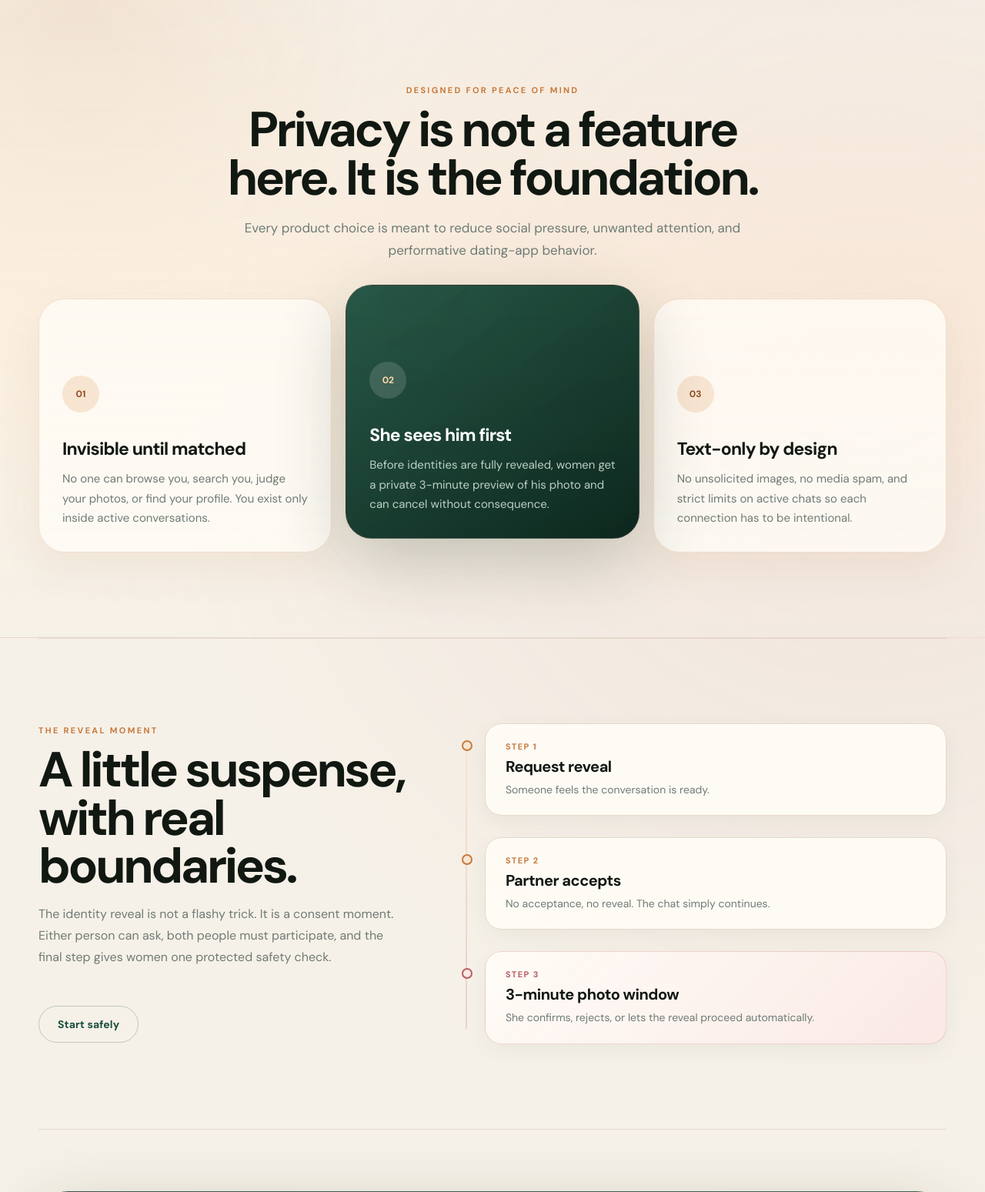
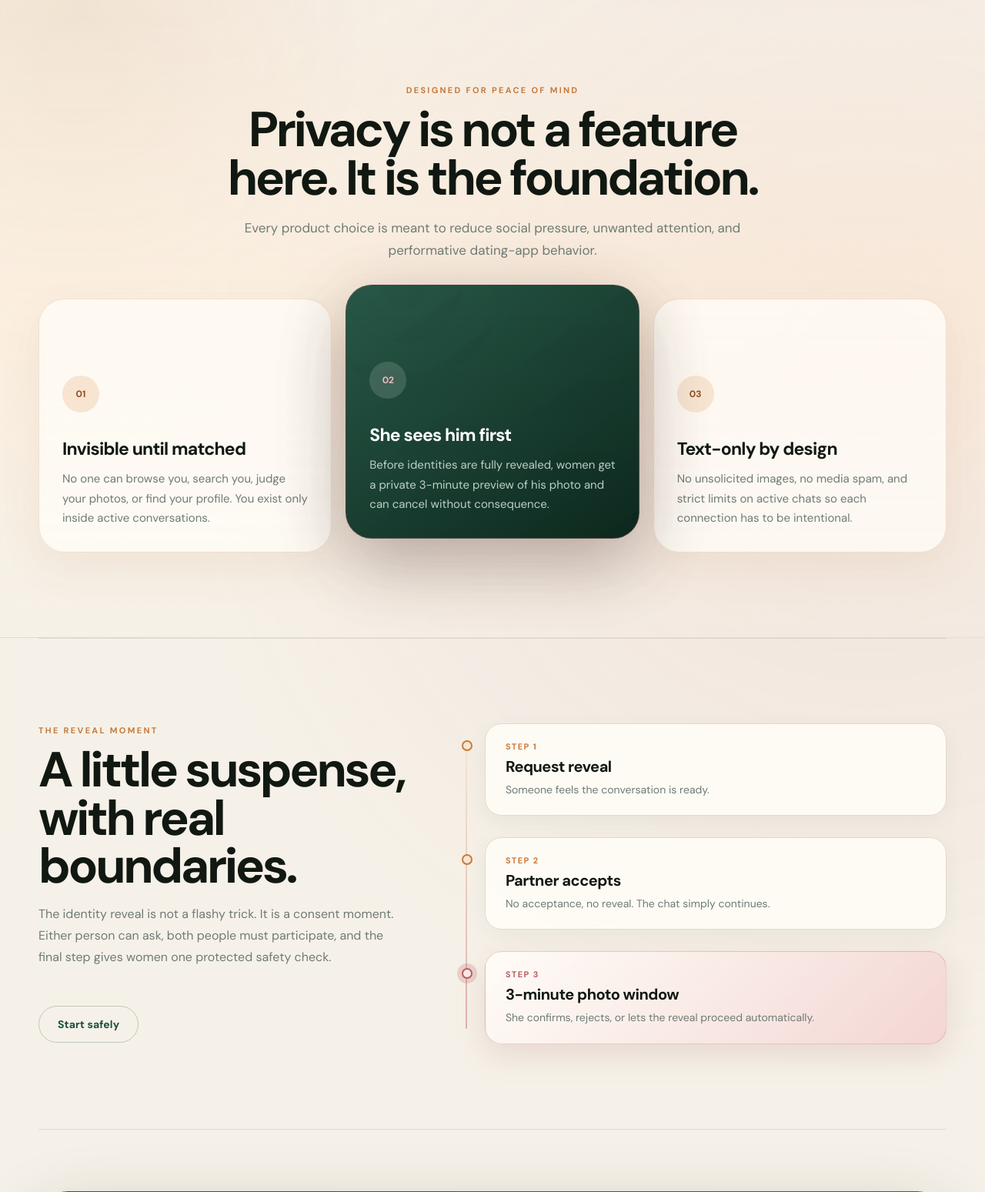
Before and after one commit to hraj065-blip/GIMconnect, a Django app: page / in a window 1280 px wide. Shown: the part 2255-3804 px from the top of the page at 77% size. Run offline with Django 5.2, Linux system fonts and the light colour scheme; some web fonts are replaced.

Commit message:
Add new color variables and update styles

```diff
--- a/static/connect/app.css
+++ b/static/connect/app.css
@@ -15,7 +15,10 @@
   --ember-dark: #8f4d23;
   --ember-soft: #f7e5d1;
   --rose: #b85d63;
+  --rose-deep: #8c4348;
   --rose-soft: #fae8e5;
+  --blush: #f3d6d3;
+  --rose-glow: rgba(184, 93, 93, .22);
   --shadow: 0 18px 54px rgba(14, 38, 27, .11);
   --shadow-lg: 0 30px 90px rgba(8, 35, 25, .22);
   --radius: 28px;
@@ -700,11 +752,11 @@ button {
 .safety-card.featured {
   background:
     linear-gradient(145deg, rgba(28, 80, 63, .95), rgba(8, 35, 25, .98)),
-    radial-gradient(circle at 20% 0%, rgba(255, 218, 174, .28), transparent 35%);
+    radial-gradient(circle at 20% 0%, rgba(232, 168, 173, .26), transparent 35%);
   color: white;
   transform: translateY(-18px);
-  box-shadow: var(--shadow-lg);
-  border-color: rgba(184, 93, 99, .22);
+  box-shadow: 0 30px 90px rgba(140, 67, 72, .20), 0 30px 90px rgba(8, 35, 25, .22);
+  border-color: rgba(184, 93, 93, .32);
 }
 
 .soft-icon {
@@ -721,7 +773,7 @@ button {
 
 .safety-card.featured .soft-icon {
   background: rgba(255, 255, 255, .14);
-  color: #ffd9a8;
+  color: #f0bcc0;
 }
 
 .safety-card h3 {
@@ -775,7 +827,7 @@ button {
   top: 20px;
   bottom: 20px;
   width: 2px;
-  background: linear-gradient(to bottom, var(--ember-soft), rgba(184, 93, 99, .22));
+  background: linear-gradient(to bottom, var(--ember-soft), rgba(184, 93, 93, .42));
   border-radius: 1px;
 }
 
@@ -807,6 +859,7 @@ button {
 .dot-rose {
   background: var(--rose-soft);
   border-color: var(--rose);
+  box-shadow: 0 0 0 6px var(--rose-glow);
 }
 
 .timeline-card {
@@ -824,8 +877,13 @@ button {
 }
 
 .card-rose {
-  border-color: rgba(184, 93, 99, .22);
-  background: linear-gradient(135deg, rgba(255, 253, 248, .90), var(--rose-soft));
+  border-color: rgba(184, 93, 93, .28);
+  background: linear-gradient(135deg, rgba(255, 253, 248, .92), var(--blush));
+  box-shadow: 0 14px 40px rgba(140, 67, 72, .14);
+}
+
+.timeline-step:hover .card-rose {
+  box-shadow: 0 18px 48px rgba(140, 67, 72, .20);
 }
 
 .tl-step {
```
Also changed, not shown: other parts of static/connect/app.css (+57 -1 lines).
